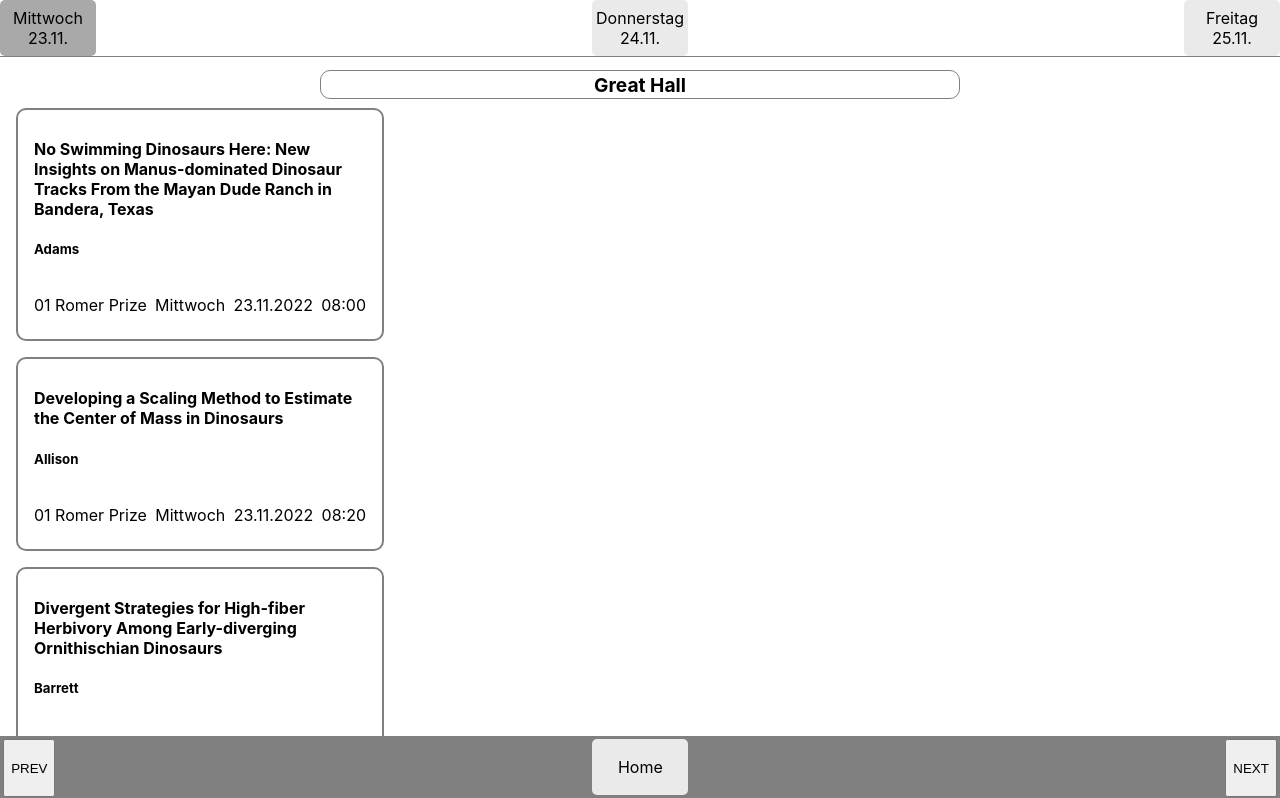
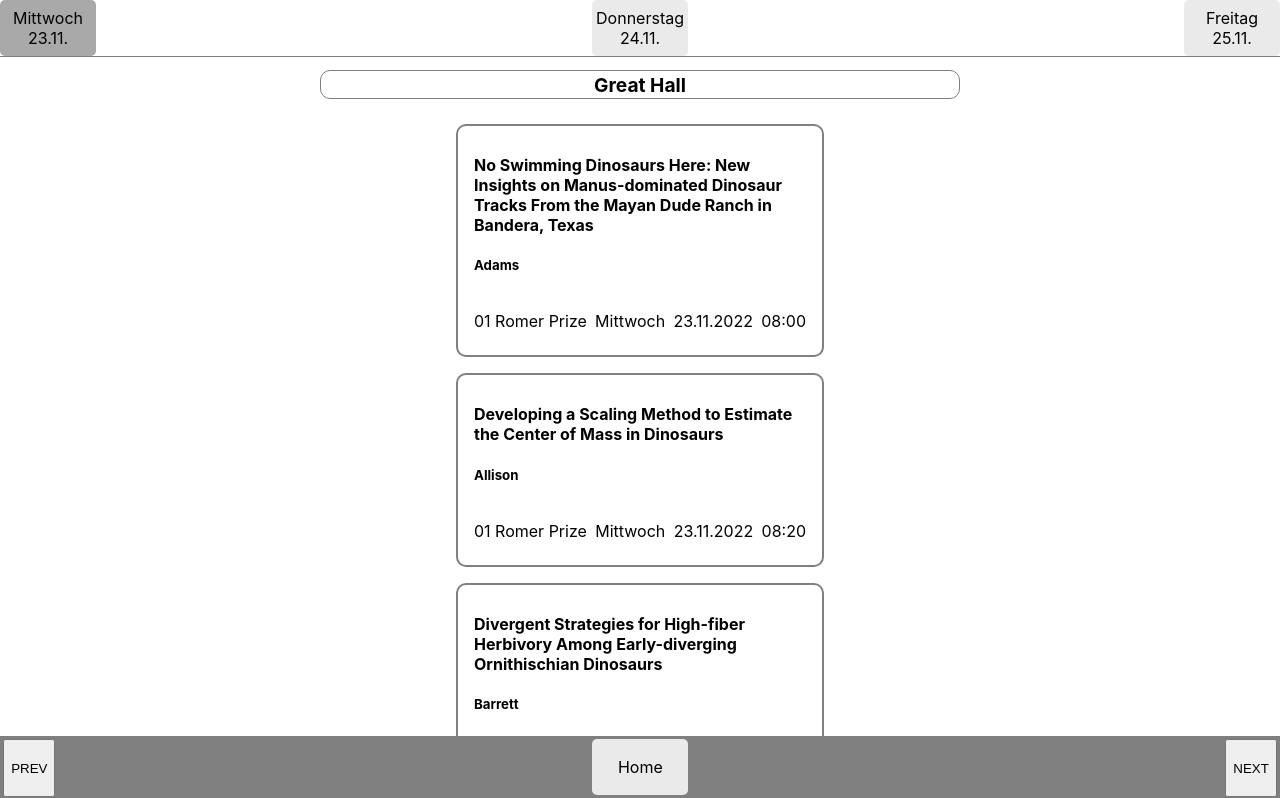
Before and after one commit to MeenaFoerderer/Capstone-project, a Next.js app: page /dayOne in a window 1280 px wide. Shown: the top 798 px of the page. Built offline with nearby package versions, Linux system fonts and the light colour scheme.

Commit message:
center list

```diff
--- a/components/RoomNav/index.js
+++ b/components/RoomNav/index.js
@@ -5,6 +5,7 @@ import FooterNav from "../FooterNav";
 import StyledLink from "../StyledLink";
 import StyledRoom from "../StyledRoom";
 import { useState } from "react";
+import styled from "styled-components";
 
 export default function RoomNav({ talks }) {
   const rooms = ["Great Hall", "Liberty Hall", "Metro West"];
@@ -45,6 +46,7 @@ export default function RoomNav({ talks }) {
   return (
     <>
       <StyledRoom>{rooms[roomIndex]}</StyledRoom>
+      <ListContainer>
         <TalkList>
           {talksInCurrentRoom.map((talk) => (
             <TalkItem key={talk.id}>
@@ -59,6 +61,7 @@ export default function RoomNav({ talks }) {
             </TalkItem>
           ))}
         </TalkList>
+      </ListContainer>
       <FooterNav>
         <button onClick={handlePrevRoomButton}>PREV</button>
         <StyledLink href="/landingPage">Home</StyledLink>
@@ -67,3 +70,9 @@ export default function RoomNav({ talks }) {
     </>
   );
 }
+
+const ListContainer = styled.div`
+  display: flex;
+  flex-direction: column;
+  align-items: center;
+`;
--- a/components/TalkList.js
+++ b/components/TalkList.js
@@ -5,6 +5,7 @@ const TalkList = styled.ul`
   width: 400px;
   padding: 0;
   margin: 3.6em 0;
+  display: inline-block;
 `;
 
 export default TalkList;
```
Lines whose indentation alone changed are shown as unchanged.
